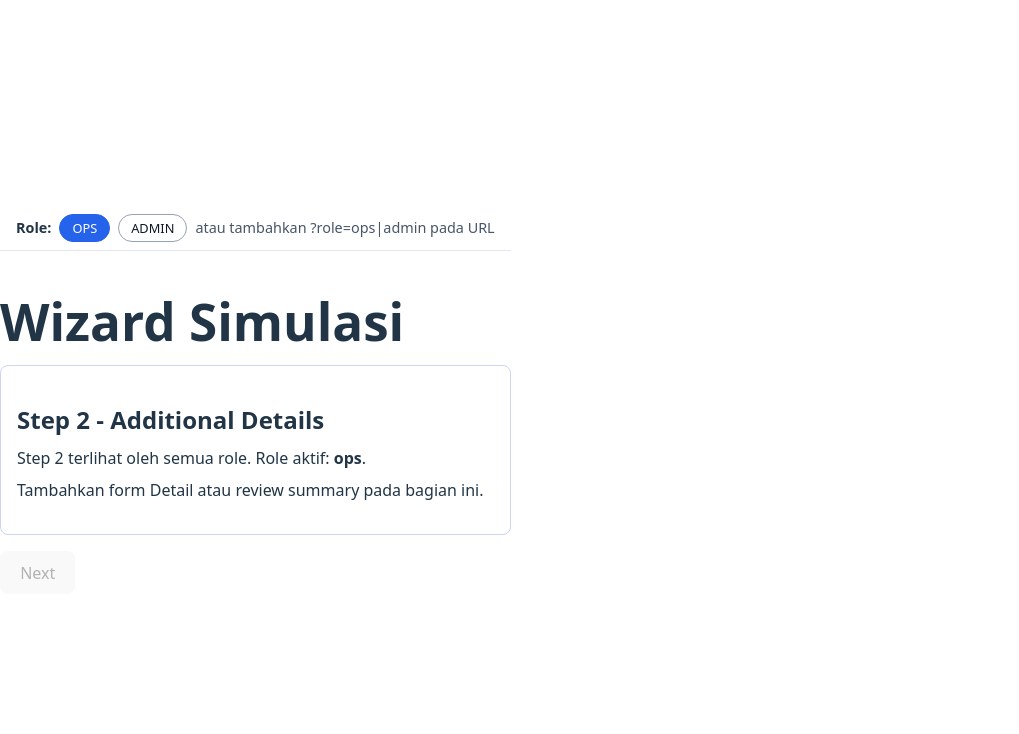
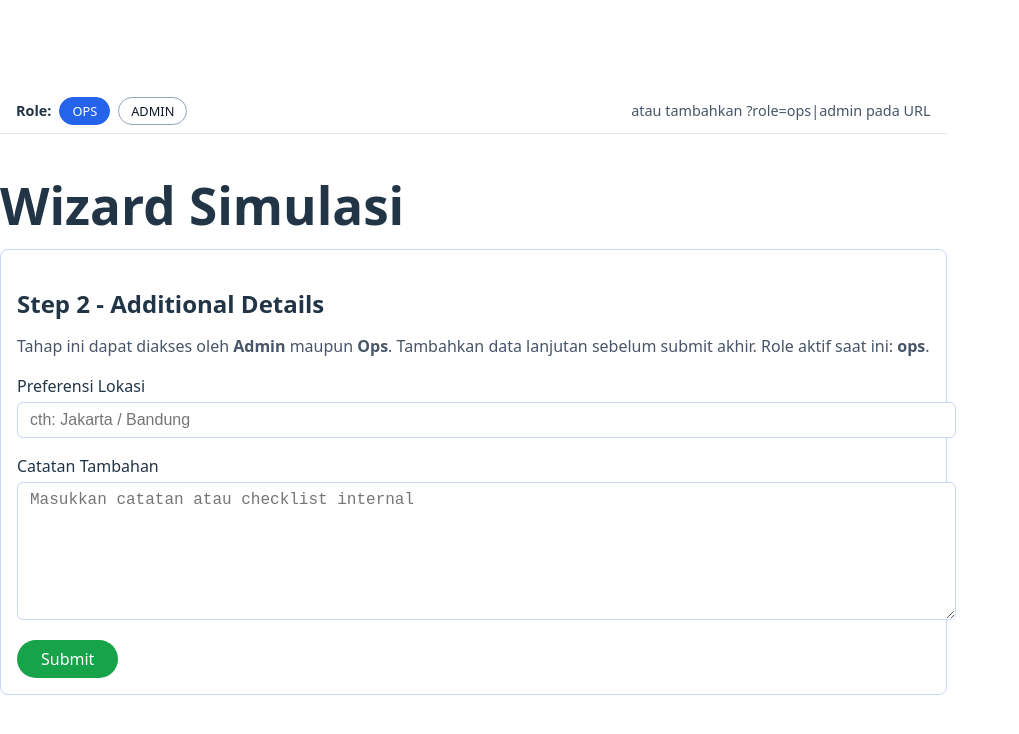
Before and after one commit to misterJS/frontend-assignment, a React app: page /wizard in a window 1280 px wide. Shown: the top 734 px of the page, without its empty margins (0-1019 px from the left). Built offline with nearby package versions, Linux system fonts and the light colour scheme; the HTML template or start-up script is replaced by a standard one.

Commit message:
feat(wizard): step skeleton with form placeholders

```diff
--- /dev/null
+++ b/src/pages/wizard/Step1.tsx
@@ -0,0 +1,121 @@
+import { useMemo, type ChangeEvent, type FormEvent } from 'react'
+
+export interface Step1Values {
+  phone: string
+  emergencyContact: string
+}
+
+interface Step1Props {
+  value: Step1Values
+  onChange: (value: Step1Values) => void
+  onNext: () => void
+}
+
+const inputStyle = {
+  width: '100%',
+  padding: '0.5rem 0.75rem',
+  borderRadius: 6,
+  border: '1px solid #cbd5f5',
+  fontSize: '1rem',
+}
+
+const labelStyle = {
+  display: 'flex',
+  flexDirection: 'column' as const,
+  gap: '0.25rem',
+}
+
+const errorStyle = {
+  color: '#dc2626',
+  fontSize: '0.85rem',
+}
+
+const Step1 = ({ value, onChange, onNext }: Step1Props) => {
+  const errors = useMemo(() => {
+    const phone = value.phone.trim()
+    const emergency = value.emergencyContact.trim()
+
+    return {
+      phone:
+        phone.length < 9
+          ? 'Nomor telepon minimal 9 karakter.'
+          : /\D/.test(phone)
+            ? 'Hanya angka yang diperbolehkan.'
+            : '',
+      emergencyContact: emergency ? '' : 'Kontak darurat wajib diisi.',
+    }
+  }, [value])
+
+  const isValid = Object.values(errors).every((message) => !message)
+
+  const handleSubmit = (event: FormEvent<HTMLFormElement>) => {
+    event.preventDefault()
+    if (!isValid) return
+    onNext()
+  }
+
+  const handleFieldChange =
+    (field: keyof Step1Values) =>
+    (event: ChangeEvent<HTMLInputElement>) => {
+      onChange({
+        ...value,
+        [field]: event.target.value,
+      })
+    }
+
+  return (
+    <form onSubmit={handleSubmit}>
+      <h2 style={{ marginBottom: '0.75rem' }}>Step 1 - Basic Information</h2>
+      <p style={{ marginTop: 0, marginBottom: '1rem', color: '#475569' }}>
+        Input sederhana khusus Admin. Masukkan data valid sebelum lanjut ke step
+        berikutnya.
+      </p>
+
+      <div style={{ display: 'flex', flexDirection: 'column', gap: '1rem' }}>
+        <label style={labelStyle}>
+          <span>Nomor Telepon</span>
+          <input
+            type="tel"
+            inputMode="numeric"
+            placeholder="cth: 08123456789"
+            value={value.phone}
+            onChange={handleFieldChange('phone')}
+            style={inputStyle}
+          />
+          {errors.phone && <span style={errorStyle}>{errors.phone}</span>}
+        </label>
+
+        <label style={labelStyle}>
+          <span>Kontak Darurat</span>
+          <input
+            placeholder="Nama & nomor kontak"
+            value={value.emergencyContact}
+            onChange={handleFieldChange('emergencyContact')}
+            style={inputStyle}
+          />
+          {errors.emergencyContact && (
+            <span style={errorStyle}>{errors.emergencyContact}</span>
+          )}
+        </label>
+      </div>
+
+      <button
+        type="submit"
+        disabled={!isValid}
+        style={{
+          marginTop: '1.25rem',
+          padding: '0.5rem 1.25rem',
+          borderRadius: 999,
+          border: 'none',
+          backgroundColor: isValid ? '#2563eb' : '#94a3b8',
+          color: '#fff',
+          cursor: isValid ? 'pointer' : 'not-allowed',
+        }}
+      >
+        Next
+      </button>
+    </form>
+  )
+}
+
+export default Step1
--- /dev/null
+++ b/src/pages/wizard/Step2.tsx
@@ -0,0 +1,94 @@
+import { type ChangeEvent, type FormEvent } from 'react'
+import type { Role } from '../../lib/role'
+
+export interface Step2Values {
+  locationPreference: string
+  notes: string
+}
+
+interface Step2Props {
+  role: Role
+  value: Step2Values
+  onChange: (value: Step2Values) => void
+  onSubmit: () => void
+}
+
+const inputStyle = {
+  width: '100%',
+  padding: '0.5rem 0.75rem',
+  borderRadius: 6,
+  border: '1px solid #cbd5f5',
+  fontSize: '1rem',
+}
+
+const labelStyle = {
+  display: 'flex',
+  flexDirection: 'column' as const,
+  gap: '0.25rem',
+}
+
+const Step2 = ({ role, value, onChange, onSubmit }: Step2Props) => {
+  const handleSubmit = (event: FormEvent<HTMLFormElement>) => {
+    event.preventDefault()
+    onSubmit()
+  }
+
+  const handleFieldChange =
+    (field: keyof Step2Values) =>
+    (event: ChangeEvent<HTMLInputElement | HTMLTextAreaElement>) => {
+      onChange({
+        ...value,
+        [field]: event.target.value,
+      })
+    }
+
+  return (
+    <form onSubmit={handleSubmit}>
+      <h2 style={{ marginBottom: '0.75rem' }}>Step 2 - Additional Details</h2>
+      <p style={{ marginTop: 0, marginBottom: '1rem', color: '#475569' }}>
+        Tahap ini dapat diakses oleh <strong>Admin</strong> maupun{' '}
+        <strong>Ops</strong>. Tambahkan data lanjutan sebelum submit akhir.
+        Role aktif saat ini: <strong>{role}</strong>.
+      </p>
+
+      <div style={{ display: 'flex', flexDirection: 'column', gap: '1rem' }}>
+        <label style={labelStyle}>
+          <span>Preferensi Lokasi</span>
+          <input
+            placeholder="cth: Jakarta / Bandung"
+            value={value.locationPreference}
+            onChange={handleFieldChange('locationPreference')}
+            style={inputStyle}
+          />
+        </label>
+
+        <label style={labelStyle}>
+          <span>Catatan Tambahan</span>
+          <textarea
+            placeholder="Masukkan catatan atau checklist internal"
+            value={value.notes}
+            onChange={handleFieldChange('notes')}
+            style={{ ...inputStyle, minHeight: 120, resize: 'vertical' }}
+          />
+        </label>
+      </div>
+
+      <button
+        type="submit"
+        style={{
+          marginTop: '1.25rem',
+          padding: '0.5rem 1.5rem',
+          borderRadius: 999,
+          border: 'none',
+          backgroundColor: '#16a34a',
+          color: '#fff',
+          cursor: 'pointer',
+        }}
+      >
+        Submit
+      </button>
+    </form>
+  )
+}
+
+export default Step2
--- a/src/pages/wizard/Wizard.tsx
+++ b/src/pages/wizard/Wizard.tsx
@@ -1,56 +1,45 @@
 import { useEffect, useState } from 'react'
 import { useRole } from '../../lib/useRole'
-import type { Role } from '../../lib/role'
+import Step1, { type Step1Values } from './Step1'
+import Step2, { type Step2Values } from './Step2'
 
 type Step = 1 | 2
-
-const StepTitle = ({ step }: { step: Step }) => {
-  const titles: Record<Step, string> = {
-    1: 'Step 1 - Basic Information',
-    2: 'Step 2 - Additional Details',
-  }
-
-  return <h2 style={{ marginBottom: '0.5rem' }}>{titles[step]}</h2>
-}
-
-const Step1 = () => {
-  return (
-    <div>
-      <StepTitle step={1} />
-      <p style={{ margin: 0 }}>
-        Halaman ini hanya dapat diakses oleh role <strong>admin</strong>.
-      </p>
-      <p style={{ marginTop: '0.5rem' }}>
-        Tambahkan form Basic Info di sini (placeholder sementara).
-      </p>
-    </div>
-  )
-}
-
-const Step2 = ({ role }: { role: Role }) => {
-  return (
-    <div>
-      <StepTitle step={2} />
-      <p style={{ margin: 0 }}>
-        Step 2 terlihat oleh semua role. Role aktif: <strong>{role}</strong>.
-      </p>
-      <p style={{ marginTop: '0.5rem' }}>
-        Tambahkan form Detail atau review summary pada bagian ini.
-      </p>
-    </div>
-  )
-}
 
 const Wizard = () => {
   const { role } = useRole()
   const [step, setStep] = useState<Step>(role === 'admin' ? 1 : 2)
+  const [step1Values, setStep1Values] = useState<Step1Values>({
+    phone: '',
+    emergencyContact: '',
+  })
+  const [step2Values, setStep2Values] = useState<Step2Values>({
+    locationPreference: '',
+    notes: '',
+  })
 
   useEffect(() => {
     setStep(role === 'admin' ? 1 : 2)
   }, [role])
 
-  const handleNext = () => {
-    setStep((prev) => (prev < 2 ? ((prev + 1) as Step) : prev))
+  const handleStep1Change = (next: Step1Values) => {
+    setStep1Values(next)
+  }
+
+  const handleStep2Change = (next: Step2Values) => {
+    setStep2Values(next)
+  }
+
+  const handleStep1Next = () => {
+    setStep(2)
+  }
+
+  const handleStep2Submit = () => {
+    // Simpan ke store/API di implementasi berikutnya
+    console.log('Submit wizard data', {
+      role,
+      step1: step1Values,
+      step2: step2Values,
+    })
   }
 
   const handleBack = () => {
@@ -59,7 +48,6 @@ const Wizard = () => {
   }
 
   const isBackVisible = role === 'admin' && step > 1
-  const isNextDisabled = step === 2
 
   return (
     <section>
@@ -72,19 +60,27 @@ const Wizard = () => {
           marginBottom: '1rem',
         }}
       >
-        {step === 1 ? <Step1 /> : <Step2 role={role} />}
+        {step === 1 && role === 'admin' ? (
+          <Step1
+            value={step1Values}
+            onChange={handleStep1Change}
+            onNext={handleStep1Next}
+          />
+        ) : (
+          <Step2
+            role={role}
+            value={step2Values}
+            onChange={handleStep2Change}
+            onSubmit={handleStep2Submit}
+          />
+        )}
       </div>
 
-      <div style={{ display: 'flex', gap: '0.5rem' }}>
-        {isBackVisible && (
-          <button type="button" onClick={handleBack}>
-            Back
-          </button>
-        )}
-        <button type="button" onClick={handleNext} disabled={isNextDisabled}>
-          Next
+      {isBackVisible && (
+        <button type="button" onClick={handleBack}>
+          Back
         </button>
-      </div>
+      )}
     </section>
   )
 }
```
